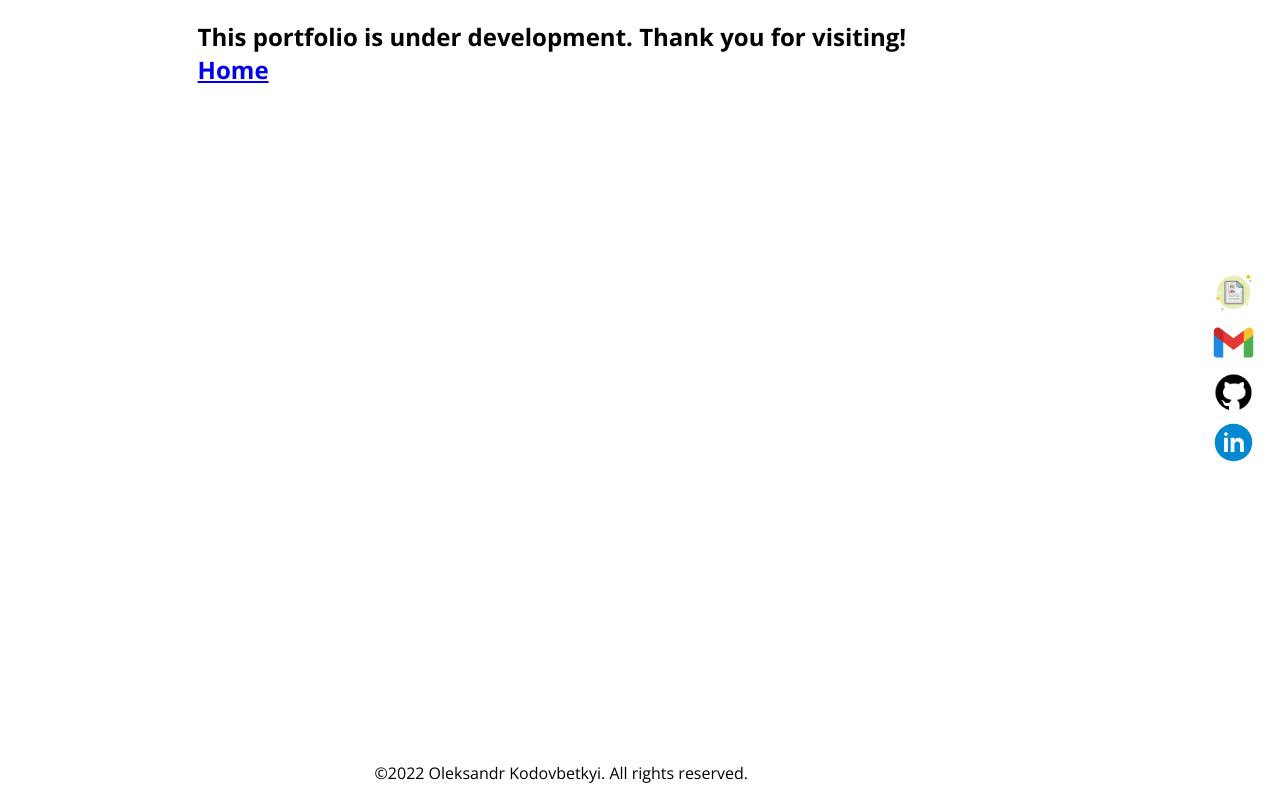
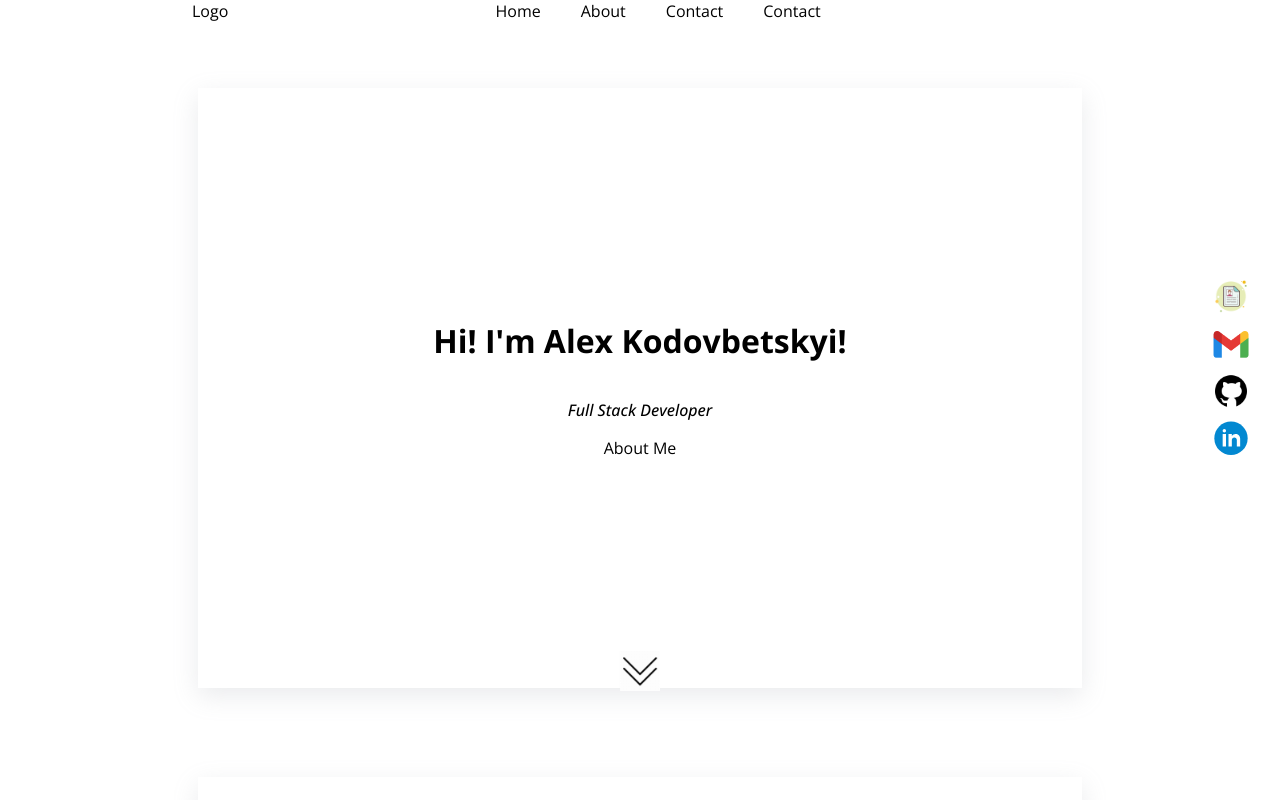
Before and after one commit to OKodovbetskyi/Portfolio, a React (Create React App) app: page / in a window 1280 px wide. Shown: the top 800 px of the page. Built offline with nearby package versions, Linux system fonts and the light colour scheme.

Commit message:
updated portfolio

```diff
--- a/package.json
+++ b/package.json
@@ -6,9 +6,11 @@
     "@testing-library/jest-dom": "^5.16.5",
     "@testing-library/react": "^13.4.0",
     "@testing-library/user-event": "^13.5.0",
+    "animate.js": "^2.0.2",
     "react": "^18.2.0",
     "react-dom": "^18.2.0",
     "react-icons": "^4.4.0",
+    "react-matrix-effect": "^1.1.0",
     "react-router-dom": "^6.4.1",
     "react-router-hash-link": "^2.4.3",
     "react-scripts": "5.0.1",
--- a/src/App.css
+++ b/src/App.css
@@ -3,7 +3,14 @@
     margin-left: auto;
     margin-right: auto;
 }
-
+.matrix-background{
+    position: fixed;
+    top: 0;
+    left: 0;
+    width: 100%;
+    height: 100%;
+    z-index: -1;
+  }
 @media only screen and (max-width: 600px) {
     .home{
         width: 90%;
--- a/src/components/AboutMe/AboutMe.module.css
+++ b/src/components/AboutMe/AboutMe.module.css
@@ -1,17 +1,13 @@
 .AboutMeCard{
-    padding: 50px;
+
     height: 30vh;
     display: flex;
     position: relative;
 }
-.leftside{
-    width: 45%;
-}
+
 .contactForm{
     margin-left: auto;
     width: 45%;
-
-
 }
 .contactForm input{
     border: none;
@@ -39,7 +35,6 @@
 @media only screen
 and (max-width : 640px) {
     .AboutMeCard{
-        height: 100vh;
         display: flex;
         flex-direction: column;
         margin-bottom: 30%;
--- a/src/components/Card.module.css
+++ b/src/components/Card.module.css
@@ -1,12 +1,13 @@
 .Card{
   height: 100%;
+
 }
 
 .CardBody{
     height: 80;
-    padding: 100px;
+    padding: 50px ;
     box-shadow: rgba(149, 157, 165, 0.2) 0px 8px 24px;
-    margin: 20% 0;
+    margin: 10% 0;
 }
 .header{
     font-weight: bold;
@@ -15,9 +16,7 @@
 .closinTag{
     float: right;
 }
-.iconCard{
-    height: 40px;
-}
+
 @media only screen and (max-width: 600px) {
     .Card{
         width: 100%;
@@ -25,7 +24,7 @@
     }
     .CardBody{
         height: 100%;
-        padding: 5px 0 5px 0;
+        padding: 5px 5px;
         box-shadow: rgba(149, 157, 165, 0.2) 0px 8px 24px;
         margin: 15% 0;
     }
--- a/src/components/Home/Home.js
+++ b/src/components/Home/Home.js
@@ -1,21 +1,35 @@
 import React from "react";
-import { Link } from "react-router-dom";
 import Card from "../Card";
 import styles from "./Home.module.css";
 
 
+
 const Home= React.forwardRef((props,ref) => {
+    const scrollToSection = (elRef) => {
+        const scrollLocation ={
+           top: (elRef.current.offsetTop)-100,
+           behavior:"smooth"
+
+       }
+       window.scrollTo(scrollLocation);
+
+   }
     return (
         <Card className={styles.Card} ref={ref} cardNamec="</Home>">
             <div className={styles.homeContent}>
-            <h1>Hi! I'm Alex Kodovbetskyi!</h1>
+            <h1 className={styles.devName}>Hi! I'm Alex Kodovbetskyi!</h1>
             <p><i>Full Stack Developer</i></p>
-            <Link to="/aboutme">About Me</Link>
-
+            <a className={styles.aboutMeLink} href="#aboutme" onClick={
+               (e)=>
+                  scrollToSection(props.aboutme)
+            }>About Me</a>
+             <div className={styles.arrow}></div>
 
             </div>
 
         </Card>
     )
 })
+
+
 export default Home
--- a/src/components/Home/Home.module.css
+++ b/src/components/Home/Home.module.css
@@ -10,6 +10,47 @@
 .developerSign{
 
 }
+.aboutMeLink {
+    text-decoration: none;
+    position: relative;
+    color: black;
+  }
+
+  /* Add the underline */
+  .aboutMeLink::before {
+    content: "";
+    position: absolute;
+    width: 0%;
+    height: 2px;
+    bottom: -2px;
+    left: 0;
+    background-color: salmon;
+    transition: width 0.3s;
+  }
+
+  /* Add the hover effect */
+  .aboutMeLink:hover::before {
+    width: 100%;
+  }
+
+  .arrow {
+    width: 40px;
+  height: 40px;
+  background-image: url('../../assets/pagedown.gif');
+  background-size: cover;
+  background-repeat: no-repeat;
+    top: 40%;
+    position: relative;
+  }
+
+  @keyframes move-animation {
+    from {
+      top: 25%;
+    }
+    to {
+      top: 40%;
+    }
+  }
 /* Extra small devices (phones, 600px and down) */
 
 /* Small devices (portrait tablets and large phones, 600px and up) */
@@ -20,4 +61,8 @@
         height: 80vh;
 
     }
+    .arrow {
+      top: 25%;
+      position: relative;
+    }
 }
--- a/src/components/Icons.module.css
+++ b/src/components/Icons.module.css
@@ -1,6 +1,6 @@
 span img{
-    width: 45px;
-    padding: 0 6%;
+    width: 40px;
+    padding: 6%;
     position: relative;
 }
 .email{
--- a/src/components/Nav.js
+++ b/src/components/Nav.js
@@ -1,38 +1,52 @@
-import React from "react";
-import styles from "./Nav.module.css";
+import React, { useState } from 'react';
+
+import './Nav.module.css';
 import logo from '../assets/ak-low-resolution-logo-black-on-white-background.png'
+const Nav = (props) =>{
+   const [isOpen, setIsOpen] = useState(false);
+   const [activePage, setActivePage] = useState("about");
+    const scrollToSection = (elRef) => {
+         const scrollLocation ={
+            top: (elRef.current.offsetTop)-100,
+            behavior:"smooth"
+        }
+        window.scrollTo(scrollLocation);
+    }
+    return(
+     <nav className="navbar">
+      <div className="navbar-logo">Logo</div>
+      <div className="navbar-links">
+        <a href="#">Home</a>
+        <a href="#">About</a>
+        <a href="#">Contact</a>
+        <a href="#">Contact</a>
+      </div>
+      <div className="navbar-hamburger" onClick={() => setIsOpen(!isOpen)}>
+        <div className={`navbar-hamburger-line ${isOpen ? 'open' : ''}`}></div>
+        <div className={`navbar-hamburger-line ${isOpen ? 'open' : ''}`}></div>
+        <div className={`navbar-hamburger-line ${isOpen ? 'open' : ''}`}></div>
+        <div className={`navbar-hamburger-line ${isOpen ? 'open' : ''}`}></div>
+      </div>
 
 
-const Nav = (props) =>{
 
-    const scrollToSection = (elRef) => {
-         const scrollLocation ={
-            top: (elRef.current.offsetTop) - 200,
-            behavior:"smooth"
-
-        }
-        window.scrollTo(scrollLocation);
-
-    }
-    return(
-         <nav className={styles.Nav}>
-            <p className={styles.logo}><img src={logo} alt="logo"></img></p>
+            {/* <p className={styles.logo}><img src={logo} alt="logo"></img></p>
           <div className={styles.NavLinks}>
-            <a className="right" href="/#" onClick={
+            <a className="right" href="/" onClick={
                (e)=>scrollToSection(props.pages[1])
             }>home()</a>
-            <a href="/#skills" onClick={
+            <a href="#skills" onClick={
                (e)=>
                   scrollToSection(props.pages[0])
             }>skills()</a>
-                <a href="/#projects" onClick={
+                <a href="#projects" onClick={
                (e)=> scrollToSection(props.pages[3])
             }>projects() </a>
-            <a href="/#education" onClick={
+            <a href="#education" onClick={
                (e)=>  scrollToSection(props.pages[2])
             }>education()</a>
 
-  </div>
+  </div> */}
 
   </nav>
     )
--- a/src/components/Nav.module.css
+++ b/src/components/Nav.module.css
@@ -1,3 +1,54 @@
+.navbar {
+    display: flex;
+    justify-content: space-between;
+    align-items: center;
+    padding: 20px;
+    background-color: #fff;
+  }
+
+  .navbar-logo {
+    font-size: 24px;
+    font-weight: bold;
+  }
+
+  .navbar-links {
+    display: flex;
+  }
+
+  .navbar-links a {
+    margin-left: 20px;
+    text-decoration: none;
+    color: #000;
+  }
+
+  .navbar-hamburger {
+    display: none;
+  }
+
+  .navbar-hamburger-line {
+    width: 30px;
+    height: 3px;
+    background-color: #000;
+    margin: 6px 0;
+    transition: transform 0.2s ease;
+  }
+
+  .navbar-hamburger-line.open {
+    transform: rotate(45deg);
+  }
+
+  @media (max-width: 768px) {
+    .navbar-links {
+      display: none;
+    }
+
+    .navbar-hamburger {
+      display: block;
+    }
+  }
+
+
+
 Nav{
     display: flex;
     justify-content: space-between;
@@ -8,39 +59,49 @@ Nav{
     position: fixed;
 }
 
-.logo > img{
-    padding: 0;
-    width: 100px;
-}
-.NavLinks{
-    display: flex;
-    position: relative;
-}
+
 Nav a{
     text-decoration: none;
-    line-height: 50px;
+    line-height: 10%;
     color: black;
     padding: 20px;
+    transition: border-bottom 0.5s;
+}
+/* Add this to the link element */
+Nav a {
+    text-decoration: none;
+    position: relative;
+    color: black;
+  }
 
-}
+  /* Add the underline */
+Nav a::before {
+    content: "";
+    position: absolute;
+    width: 0%;
+    height: 2px;
+    bottom: -2px;
+    left: 0;
+    background-color: salmon;
+    transition: width 0.3s;
+  }
 
-Nav a:hover{
-    border-bottom: 5px solid salmon;
-
-}
-
-
-@media only screen
-and (max-width : 640px) {
-
-    .Nav{
-       display: none;
-
-
+  /* Add the hover effect */
+  Nav a:hover::before {
+    width: 100%;
+  }
+  /* Add the animation effect */
+/* Add the animation effect */
+@keyframes text-color-animation {
+    0% {
+      color: black;
     }
-    .NavLinks{
-        flex-direction: column;
-        align-items: center;
-        justify-content: center;
+    100% {
+      color: salmon;
     }
-}
+  }
+  /* Add the hover effect */
+  Nav a:hover {
+    animation: text-color-animation .3s ease-in;
+    color: salmon;
+  }
--- a/src/index.html
+++ b/src/index.html
@@ -7,6 +7,8 @@
     <title>Document</title>
 </head>
 <body>
+
+
     <iframe src="./Oleksandr_Kodovbetskyi_-_Full_Stack_Developer.pdf" width="100%" height="1000px">
     </iframe>
 </body>
--- a/src/router/RoutedLanding.js
+++ b/src/router/RoutedLanding.js
@@ -17,42 +17,29 @@ import IconsLinks from '../components/IconsLinks';
 
 
 const RoutedLanding = () => {
-    const darkTheme = useTheme();
-    const toggleTheme = useThemeUpdate();
-    const themeStyles = {
-      backgroundColor: darkTheme ?'white': 'black',
-      color: darkTheme ?'black': 'white',
-      margin: 0,
-      padding: 0,
-      height: '100%',
-   }
     const home = useRef(null);
     const skills = useRef(null);
+    const aboutme = useRef(null);
     const projects = useRef(null);
     const education = useRef(null);
 
     const pages = [skills,home, education, projects]
    return (
      <BrowserRouter>
-     <div style={themeStyles} className='container'>
-
-
-
+     <div className='container'>
      <div className="home" >
-
      <Routes>
-
-       <Route path="/home" element={<>
-        <Nav pages={pages} toggleTheme={toggleTheme}/>
-        <Home ref={home}  toggleTheme={toggleTheme}/>
+       <Route path="/" element={<>
+        <Nav pages={pages} />
+        <Home ref={home}  aboutme={aboutme}/>
+        <AboutMe ref={aboutme}/>
          <Skills ref={skills} />
          <Projects ref={projects}/>
          <Education ref={education}/></>}>
 
        </Route>
-       <Route exact path='/' element={<h2>This portfolio is under development. Thank you for visiting!<br/>
-         <a href='/home'>Home</a> </h2>}></Route>
-       <Route path="/aboutme" element={<AboutMe />} />
+
+
      </Routes>
      <Footer />
      </div>
```
Also changed, not shown: src/components/AboutMe/AboutMe.js (+8 -23 lines), src/assets/pagedown.gif (added), 1 other file (tests, documents, lock files or other folders).
